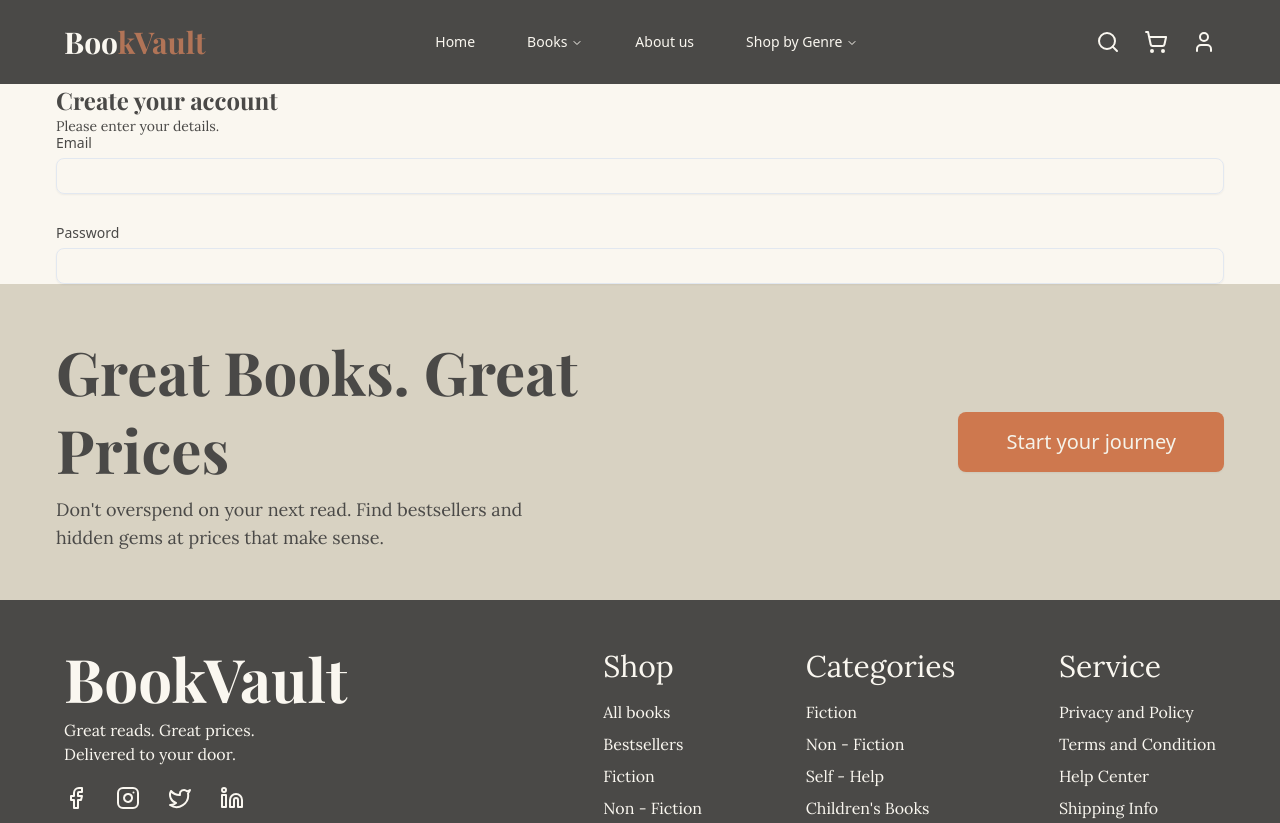
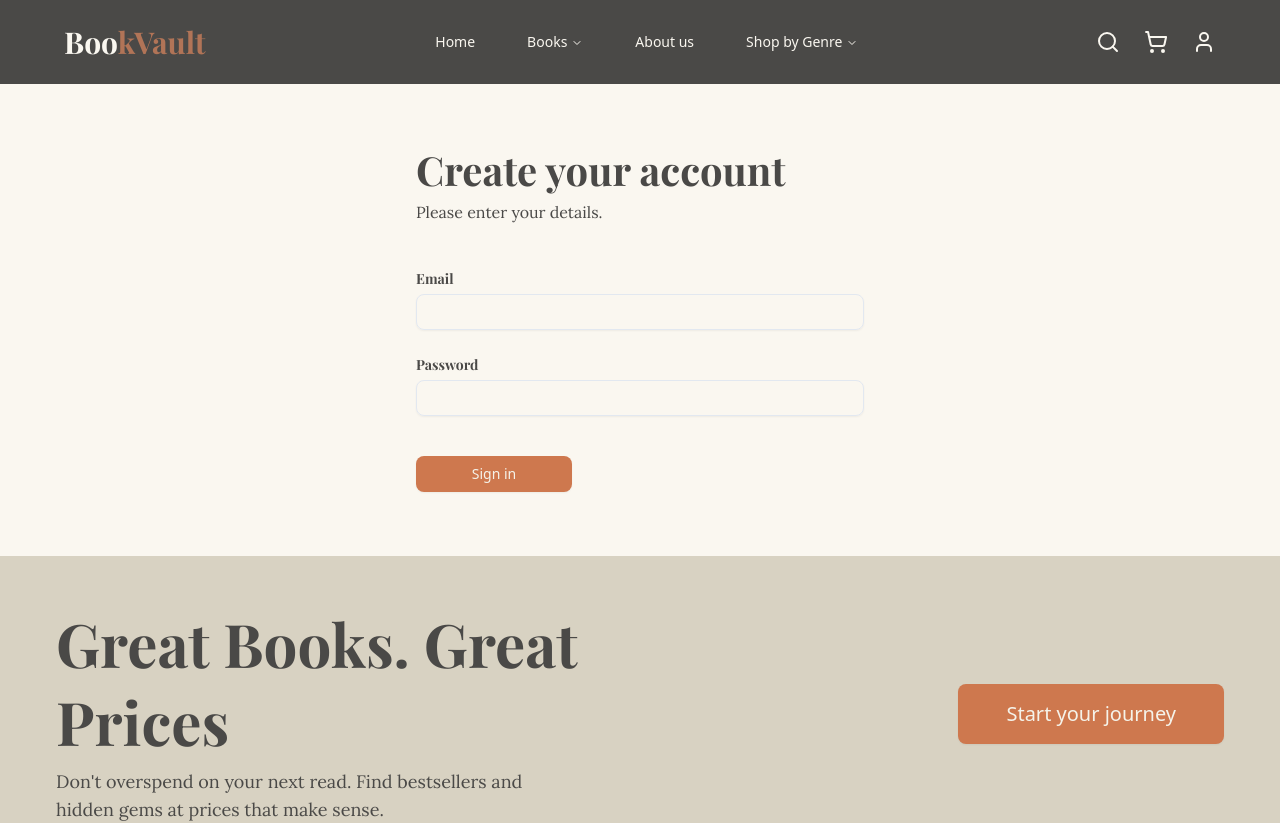
Before and after one commit to gjyannDev/book-vault, a React (Vite) app: page /signin in a window 1280 px wide. Shown: the top 823 px of the page. Built offline with nearby package versions, Linux system fonts and the light colour scheme.

Commit message:
chore: finish creating the structured of the qsign in page with responsive design and added functionality

```diff
--- a/src/pages/SigninPage.tsx
+++ b/src/pages/SigninPage.tsx
@@ -1,5 +1,11 @@
+import { errorHintText } from "@/components/shared/classNames";
+import { Button } from "@/components/ui/button";
 import { Input } from "@/components/ui/input";
 import { Label } from "@/components/ui/label";
+import { signInSchema } from "@/schemas/auth.schemas";
+import type { TSignInSchema } from "@/types/bookTypes";
+import { zodResolver } from "@hookform/resolvers/zod";
+import clsx from "clsx";
 import { useForm } from "react-hook-form";
 
 export default function SigninPage() {
@@ -8,30 +14,60 @@ export default function SigninPage() {
     handleSubmit,
     formState: { errors, isLoading },
     reset,
-  } = useForm();
+  } = useForm<TSignInSchema>({
+    resolver: zodResolver(signInSchema),
+  });
 
-  function onSubmit() {}
+  function onSubmit(data: TSignInSchema) {
+    console.log("data submitted: ", data);
+    //it reset after submitting
+    reset();
+  }
 
   return (
-    <div className="">
-      <div className="">
-        <h1 className="font-playfair-bold text-2xl">Create your account</h1>
-        <p className="font-lora-regular text-sm">Please enter your details.</p>
+    <div className="flex flex-col w-full max-w-md mx-auto gap-12 my-16">
+      <div className="md:flex md:flex-col md:gap-2">
+        <h1
+          className={clsx(
+            "font-playfair-bold text-3xl",
+            "md:text-4xl",
+            "xl:text-[2.5rem]"
+          )}
+        >
+          Create your account
+        </h1>
+        <p className="font-lora-regular text-sm xl:text-base">
+          Please enter your details.
+        </p>
       </div>
-      <form onSubmit={handleSubmit(onSubmit)} className="flex flex-col gap-8">
+      <form
+        onSubmit={handleSubmit(onSubmit)}
+        className="flex flex-col gap-8 md:gap-10"
+      >
+        <div className="flex flex-col gap-6 md:gap-7">
           <div className="flex flex-col gap-2">
-          <Label>Email</Label>
+            <Label className="font-playfair-bold">Email</Label>
             <Input type="email" {...register("email")} />
             {errors.email && (
-            <p className="text-sm text-destructive mt-1">
-              {errors.email.message}
-            </p>
+              <p className={errorHintText}>{errors.email.message}</p>
             )}
           </div>
           <div className="flex flex-col gap-2">
-          <Label>Password</Label>
+            <Label className="font-playfair-bold">Password</Label>
             <Input type="password" {...register("password")} />
+            {errors.password && (
+              <p className={errorHintText}>{errors.password.message}</p>
+            )}
           </div>
+        </div>
+        <Button
+          className={clsx(
+            "roundex-xs",
+            "md:w-[9.75rem] md:items-start md:rounded-md"
+          )}
+        >
+          Sign in
+        </Button>
       </form>
     </div>
   );
```
Lines whose indentation alone changed are shown as unchanged.
